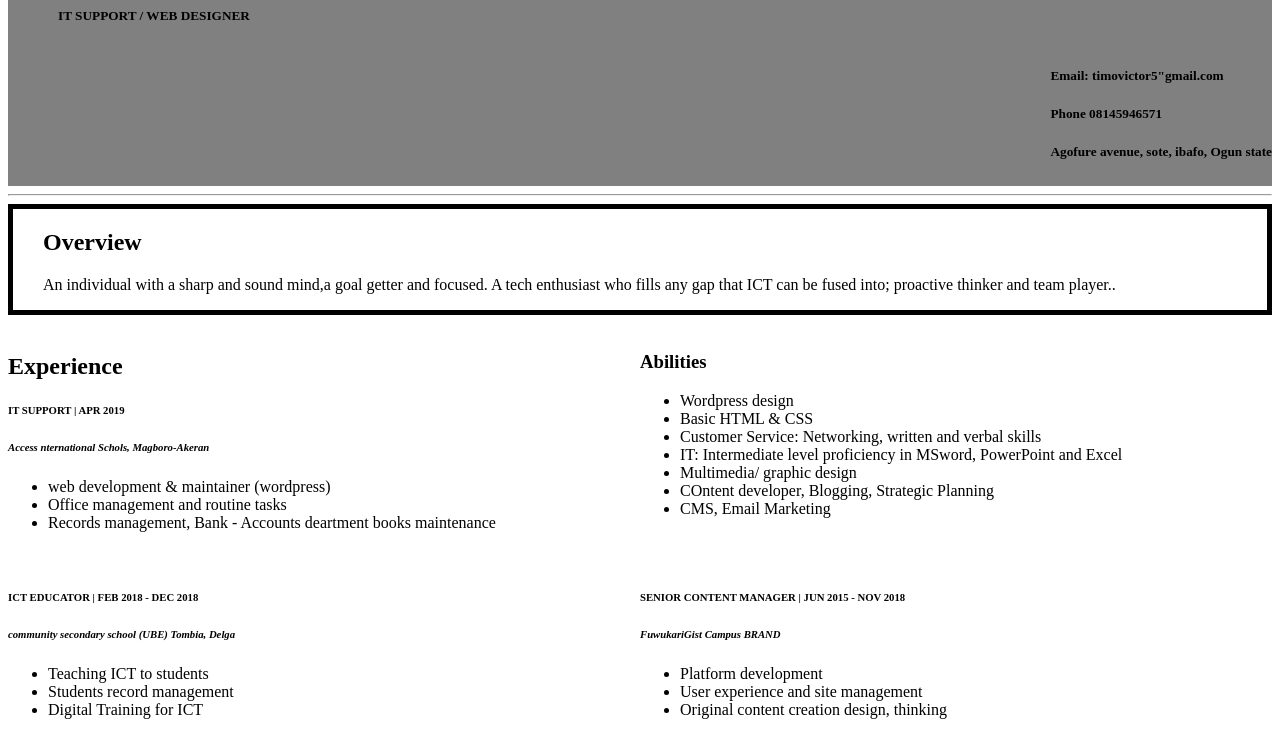
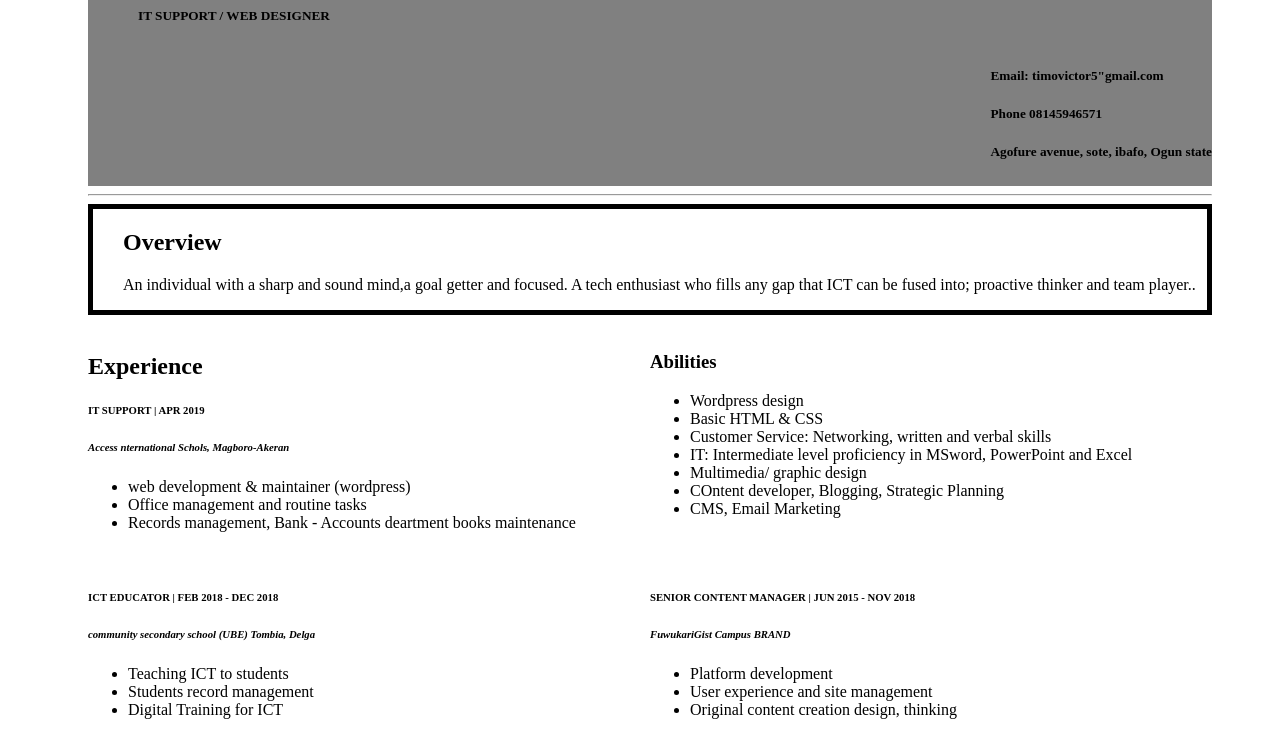
Before and after one commit to Lordvest/portfolio-html-css, a plain HTML site: page index.html in a window 1280 px wide. Shown: the part 181-932 px from the top of the page. Drawn offline with Linux system fonts and the light colour scheme.

Commit message:
Update style.css

```diff
--- a/style.css
+++ b/style.css
@@ -1,3 +1,7 @@
+body{
+    padding-left: 80px;
+    padding-right: 60px;
+}
 .container {
     background-color: grey;
     padding-top: 100px;
```
